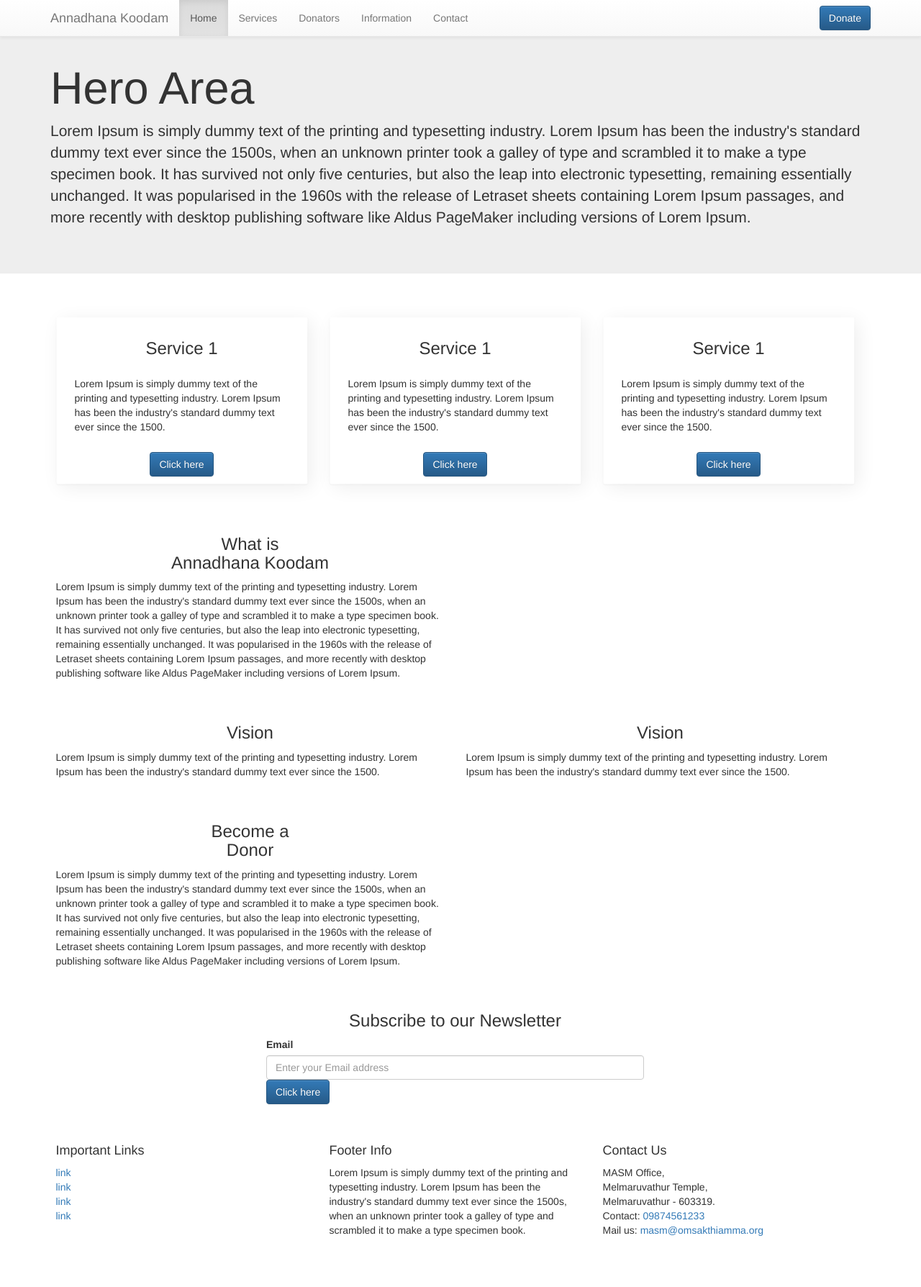
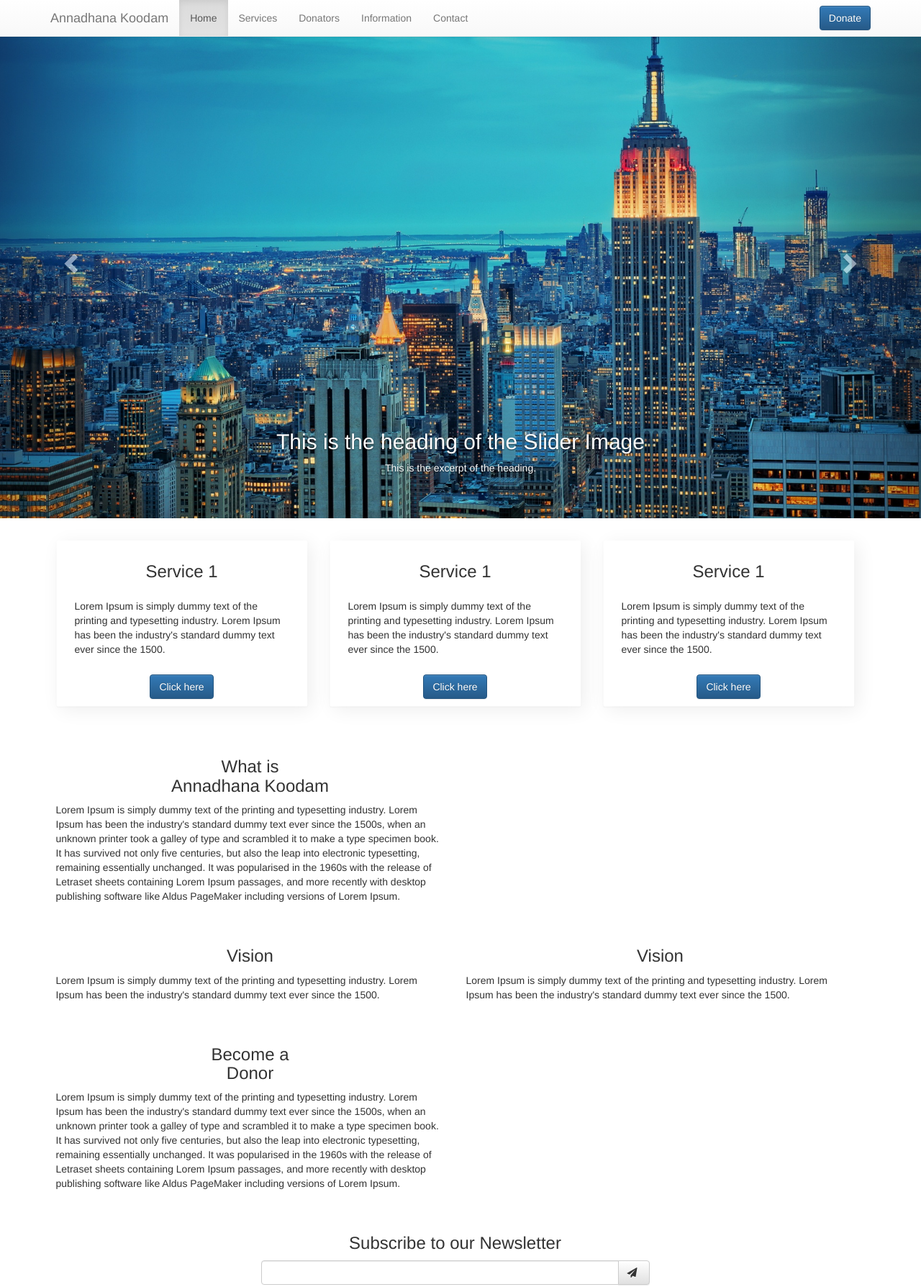
Before and after one commit to sudharshansr7/Bootstrap_organisation_website, a plain HTML site: page index.html in a window 1280 px wide. Shown: the top 1788 px of the page at 72% size. Before the commit the page ends 1729 px from the top, so only its background shows below. Drawn offline with nearby package versions, Linux system fonts and the light colour scheme.

Commit message:
Add files via upload

```diff
--- a/index.html
+++ b/index.html
@@ -9,6 +9,7 @@
     <link rel="stylesheet" href="https://cdnjs.cloudflare.com/ajax/libs/normalize/5.0.0/normalize.min.css">
     <!-- Latest compiled and minified CSS -->
     <link rel="stylesheet" href="https://maxcdn.bootstrapcdn.com/bootstrap/3.3.7/css/bootstrap.min.css" integrity="sha384-BVYiiSIFeK1dGmJRAkycuHAHRg32OmUcww7on3RYdg4Va+PmSTsz/K68vbdEjh4u" crossorigin="anonymous">
+    <link rel="stylesheet" href="https://maxcdn.bootstrapcdn.com/font-awesome/4.7.0/css/font-awesome.min.css">
     <link rel="stylesheet" href="style.css">
 
   </head>
@@ -25,11 +26,11 @@
             <a href="/index.html" class="navbar-brand">Annadhana Koodam</a>
             <button class="navbar-toggle collapsed" data-toggle="collapse" data-target="#mobile-dropdown">
 
-              <!--<span class="glyphicons glyphicons-show-lines"></span>-->
+              <span class="fa fa-bars"></span>
 
+                <!--<span class="icon-bar"></span>
                 <span class="icon-bar"></span>
-                <span class="icon-bar"></span>
-                <span class="icon-bar"></span>
+                <span class="icon-bar"></span>-->
             </button>
           </div>
 
@@ -52,17 +53,59 @@
       </nav>
 
       <!-- JUMBOTRON AREA CODE -->
-      <div class="jumbotron">
+      <!--<div class="jumbotron">
         <div class="container">
           <h1>Hero Area</h1>
           <p>
             Lorem Ipsum is simply dummy text of the printing and typesetting industry. Lorem Ipsum has been the industry's standard dummy text ever since the 1500s, when an unknown printer took a galley of type and scrambled it to make a type specimen book. It has survived not only five centuries, but also the leap into electronic typesetting, remaining essentially unchanged. It was popularised in the 1960s with the release of Letraset sheets containing Lorem Ipsum passages, and more recently with desktop publishing software like Aldus PageMaker including versions of Lorem Ipsum.
           </p>
         </div>
+      </div>-->
+
+      <!-- CAROUSEL AREA CODE -->
+      <div class="carousel" id="main-slider" data-ride="carousel">
+        <div class="carousel-inner">
+          <div class="item active">
+            <img src="img/slider1.jpg" alt="" />
+            <div class="carousel-caption">
+              <h2>This is the heading of the Slider Image</h2>
+              <p>
+                This is the excerpt of the heading.
+              </p>
+            </div>
+          </div>
+          <div class="item">
+            <img src="img/slider2.jpg" alt="" />
+            <div class="carousel-caption">
+              <h2>This is the heading of the Slider Image</h2>
+              <p>
+                This is the excerpt of the heading.
+              </p>
+            </div>
+          </div>
+          <div class="item">
+            <img src="img/slider3.jpg" alt="" />
+            <div class="carousel-caption">
+              <h2>This is the heading of the Slider Image</h2>
+              <p>
+                This is the excerpt of the heading.
+              </p>
+            </div>
+          </div>
+        </div>
+
+        <a class="left carousel-control" href="#main-slider" data-slide="prev">
+          <span class="glyphicon glyphicon-chevron-left"></span>
+        </a>
+
+        <a class="right carousel-control" href="#main-slider" data-slide="next">
+          <span class="glyphicon glyphicon-chevron-right"></span>
+        </a>
       </div>
 
       <!-- SERVICES AREA CODE -->
       <div class="row">
+        <div id="service-intrude">
           <div class="container">
 
             <div class="col-sm-4">
@@ -101,6 +144,7 @@
               </div>
             </div>
 
+          </div>
         </div>
       </div>
 
@@ -160,14 +204,16 @@
       <div class="row">
         <div class="container">
 
-          <div class="col-sm-12">
+          <div class="col-sm-12 col-md-6 col-md-offset-3">
             <h3>Subscribe to our Newsletter</h3>
-            <form class="col-xs-12 col-sm-6 col-sm-offset-3" action="index.html" method="post">
-              <div class="form-group">
-                <label for="email">Email</label>
-                <input class="form-control" type="email" id="email" placeholder="Enter your Email address">
-                <button class="btn btn-primary">Click here</button>
+            <form action="//steerlocker.us13.list-manage.com/subscribe/post?u=546eb29a7c8febc2865045880&amp;id=4b4443392a" method="post" id="mc-embedded-subscribe-form" name="mc-embedded-subscribe-form" class="validate" target="_blank" novalidate>
+              <div class="input-group">
+                  <input type="email" value="" name="EMAIL" id="mce-EMAIL" required="required" class="form-control">
+                  <span class="input-group-btn">
+                      <button class="btn btn-default" type="submit"><i class="fa fa-send"></i>&nbsp;</button>
+                  </span>
               </div>
+              <div style="position: absolute; left: -5000px;" aria-hidden="true"><input type="text" name="b_546eb29a7c8febc2865045880_4b4443392a" tabindex="-1" value=""></div>
             </form>
             </div>
 
```
Lines whose indentation alone changed are shown as unchanged.
